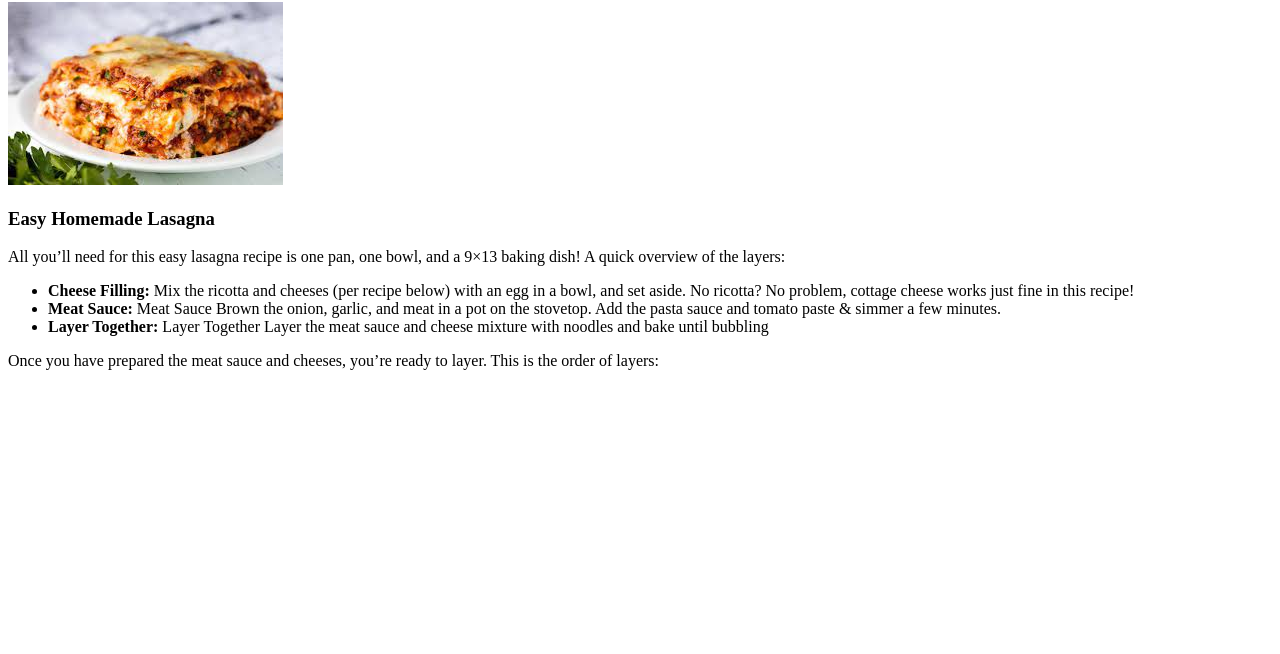
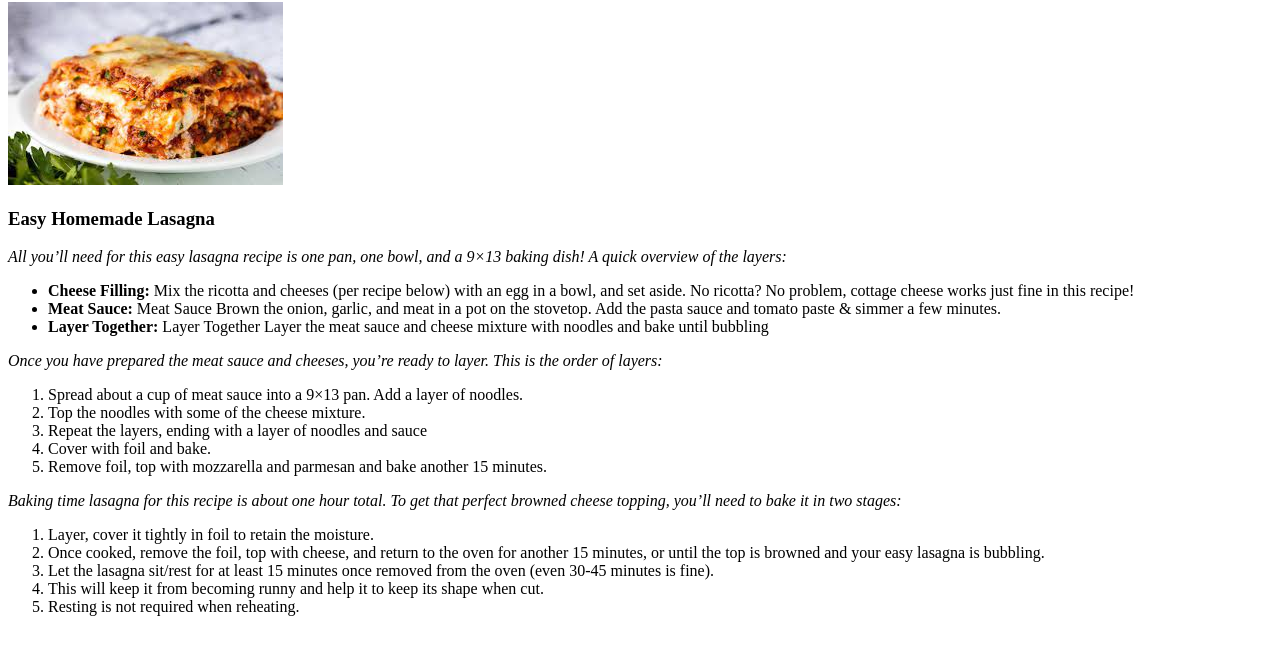
Before and after one commit to Faozio/Project-Recipes, a plain HTML site: page recipes/lasagna.html in a window 1280 px wide. Shown: the part 78-732 px from the top of the page. Drawn offline with Linux system fonts and the light colour scheme.

```diff
--- a/recipes/lasagna.html
+++ b/recipes/lasagna.html
@@ -4,14 +4,15 @@
     <meta charset="UTF-8">
     <meta http-equiv="X-UA-Compatible" content="IE=edge">
     <meta name="viewport" content="width=device-width, initial-scale=1.0">
-    <title>Document</title>
+    <title>Lasagna</title>
 </head>
 <body>
     <h1>Lasagna</h1>
     <img src= img/lasagna.jpeg alt="World's best Lasagna">
     <h3>Easy Homemade Lasagna</h3>
-    <p>All you’ll need for this easy lasagna recipe is one pan, one bowl, and a 9×13 baking dish!
-        A quick overview of the layers:
+    <p>
+        <em>All you’ll need for this easy lasagna recipe is one pan, one bowl, and a 9×13 baking dish!
+        A quick overview of the layers:</em>
         <ul>
             <li><strong>Cheese Filling:</strong> Mix the ricotta and cheeses (per recipe below) with an egg in a bowl, and set aside. No ricotta? No problem, cottage cheese works just fine in this recipe!</li>
             <li><strong>Meat Sauce:</strong> Meat Sauce Brown the onion, garlic, and meat in a pot on the stovetop. Add the pasta sauce and tomato paste & simmer a few minutes.</li>
@@ -19,7 +20,25 @@
         </ul>
     </p>
     <p>
-        Once you have prepared the meat sauce and cheeses, you’re ready to layer. This is the order of layers:
+        <em>Once you have prepared the meat sauce and cheeses, you’re ready to layer. This is the order of layers:</em>
+        <ol>
+            <li>Spread about a cup of meat sauce into a 9×13 pan. Add a layer of noodles.</li>
+            <li>Top the noodles with some of the cheese mixture.</li>
+            <li>Repeat the layers, ending with a layer of noodles and sauce</li>
+            <li>Cover with foil and bake.</li>
+            <li>Remove foil, top with mozzarella and parmesan and bake another 15 minutes.</li>
+        </ol>
     </p>
+    <p>
+        <em>Baking time lasagna for this recipe is about one hour total. To get that perfect browned cheese topping, you’ll need to bake it in two stages:</em>
+        <ol>
+            <li>Layer, cover it tightly in foil to retain the moisture.</li>
+            <li>Once cooked, remove the foil, top with cheese, and return to the oven for another 15 minutes, or until the top is browned and your easy lasagna is bubbling.</li>
+            <li>Let the lasagna sit/rest for at least 15 minutes once removed from the oven (even 30-45 minutes is fine).</li>
+            <li>This will keep it from becoming runny and help it to keep its shape when cut.</li>
+            <li>Resting is not required when reheating.</li>
+        </ol>
+    </p>
+
 </body>
 </html>
```
Also changed, not shown: index.html (+5 -2 lines), recipes/ukwa.html (added, +45 -0 lines), recipes/img/ukwa.jpeg (added).
